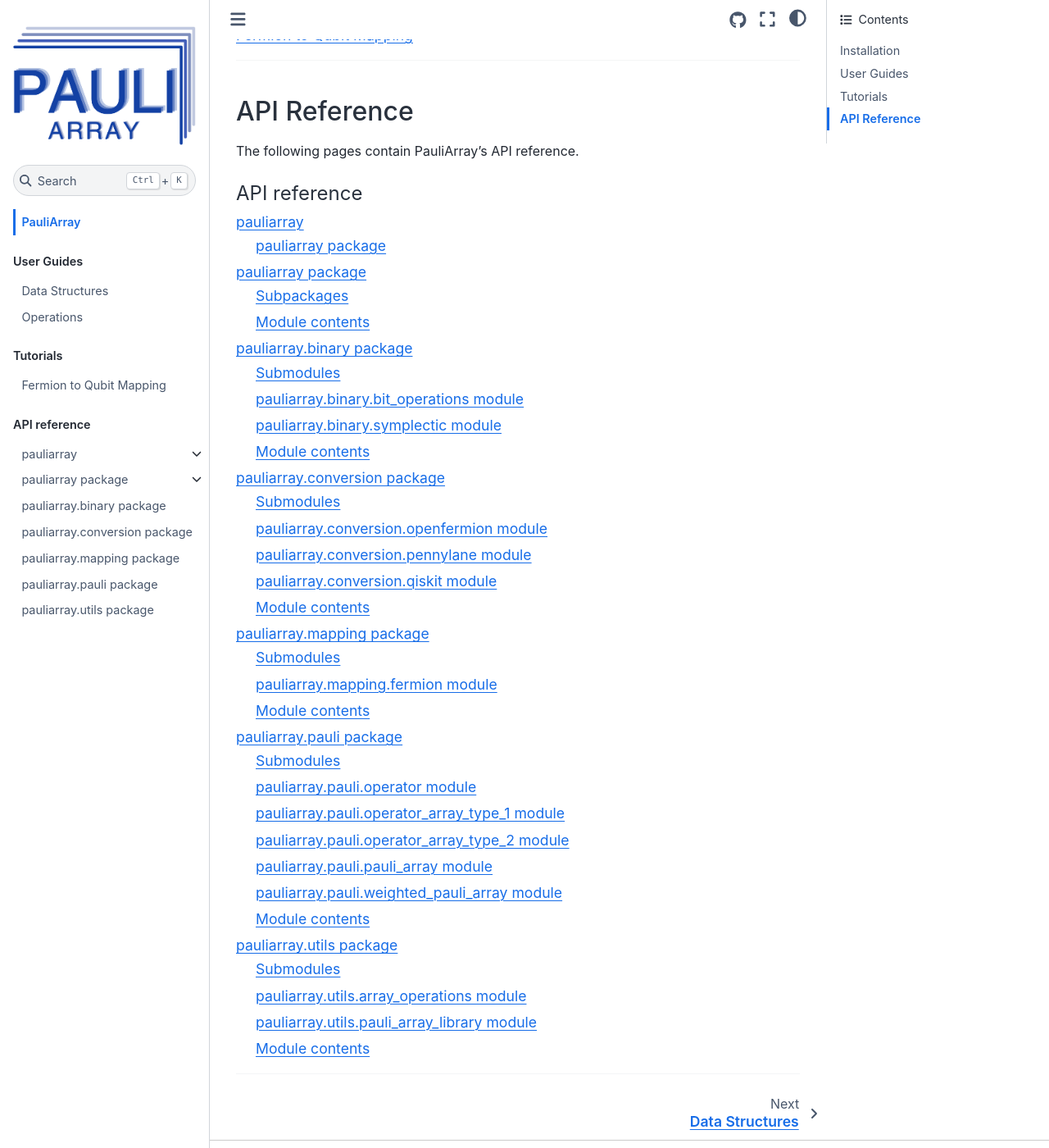
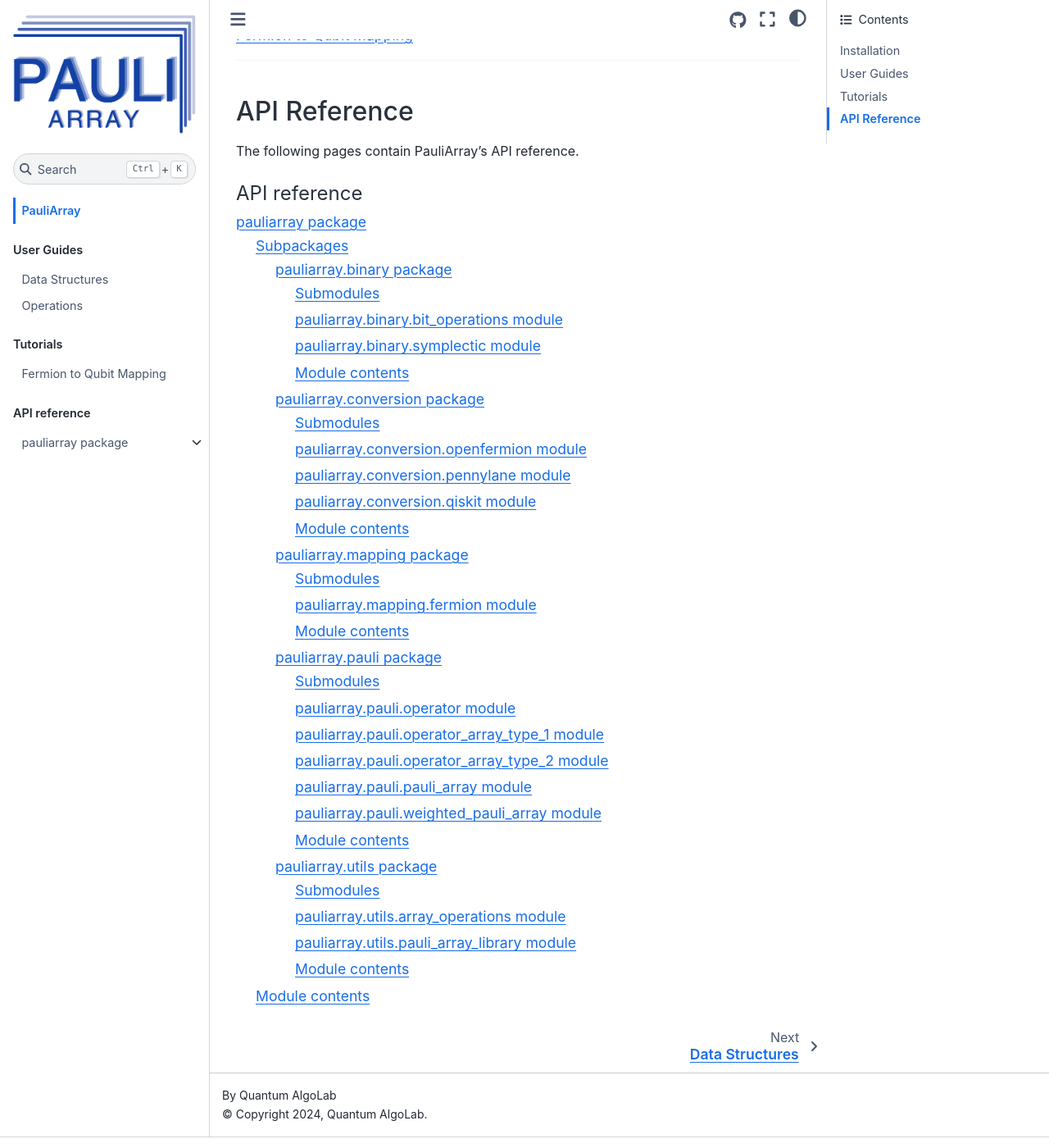
Before and after one commit to algolab-quantique/pauliarray, a Sphinx documentation site: the page built from documentation/source/index.rst, in a window 1280 px wide and 1400 px high, scrolled down 1218 px. Shown: the whole window at 82% size. Built offline with Sphinx 7.4.7 and the Sphinx Book theme 1.1.4, drawn with Linux system fonts in a browser that asks for light colours; some of the changed lines change nothing that is shown.

Commit message:
Initial PauliArray commit 3

```diff
--- a/documentation/source/index.rst
+++ b/documentation/source/index.rst
@@ -67,10 +67,7 @@ The following pages contain PauliArray's API reference.
 
 
 .. toctree::
-    :maxdepth: 2
+    :maxdepth: 4
     :caption: API reference
-    :glob:
 
-    api_reference/*
-
-::::
+    api_reference/pauliarray
```
